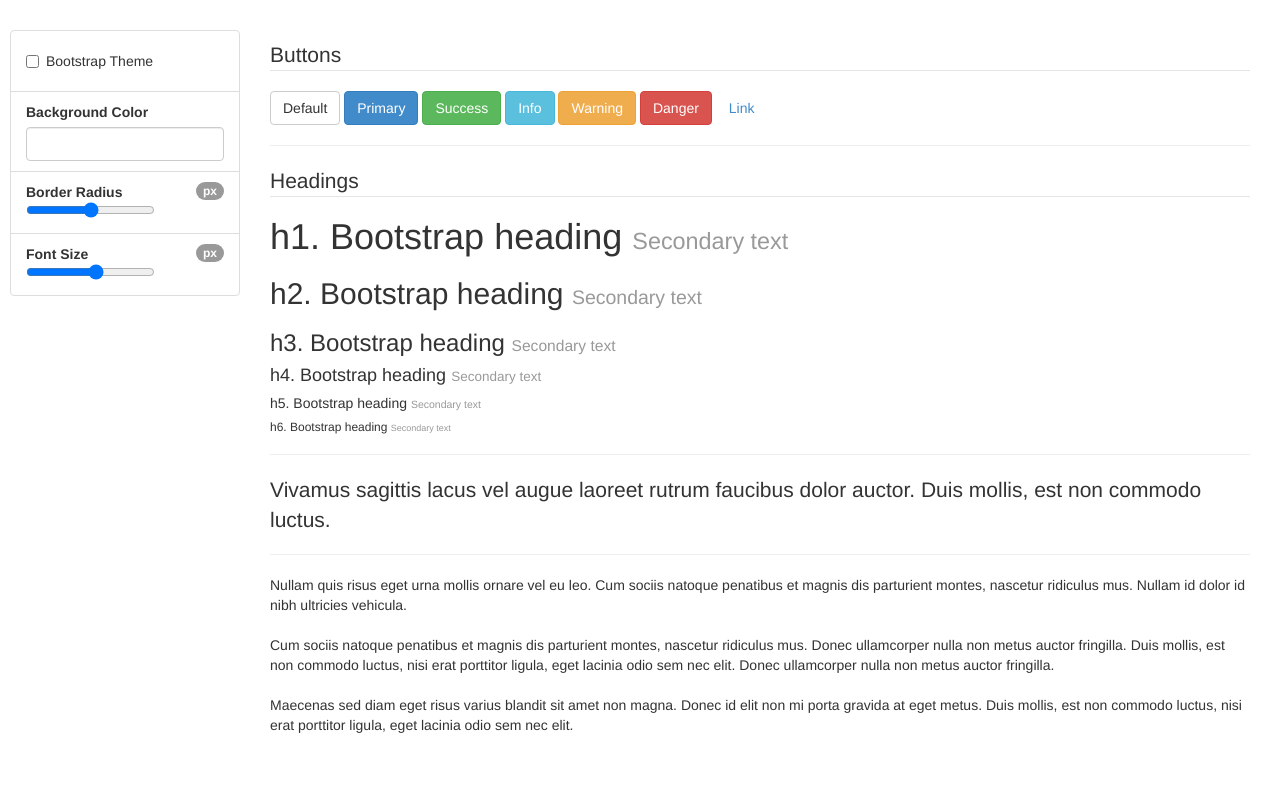
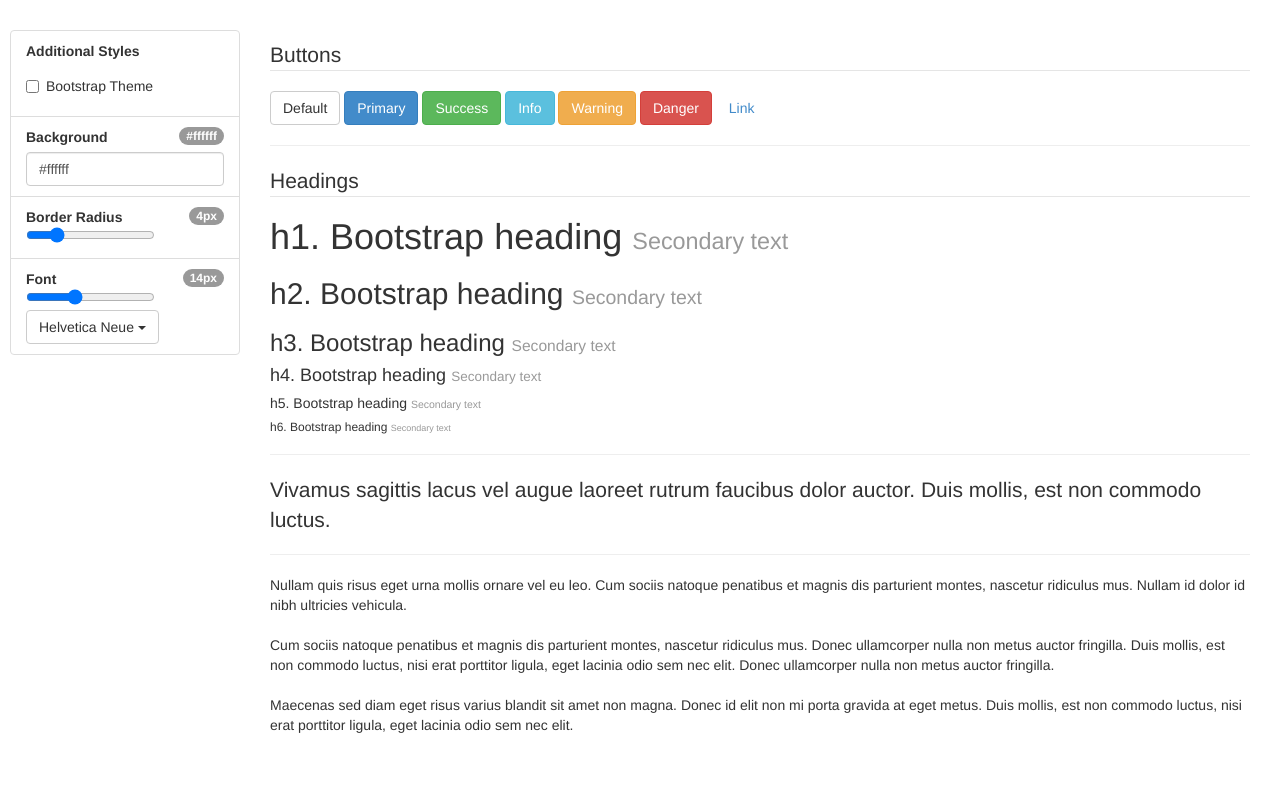
Before and after one commit to bootstyle/bootstyle, a PHP site: page / in a window 1280 px wide. Shown: the part 51-836 px from the top of the page. Run offline with PHP 8.4, Linux system fonts and the light colour scheme; style sheets or scripts are compiled from the project's sources; some libraries are stand-ins or nearby versions.

Commit message:
better font code/ui, delays applyStyle

```diff
--- a/index.html
+++ b/index.html
@@ -60,6 +60,7 @@
             <aside class="toolbar">
                 <ul class="list-group">
                     <li class="list-group-item">
+                        <label>Additional Styles</label>
                         <div class="checkbox">
                             <label>
                                 <input type="checkbox" ng-model="style.use_bootstrap_theme"> Bootstrap Theme
@@ -68,7 +69,7 @@
                     </li>
                     <li class="list-group-item">
                         <span class="badge">{{ style.body_bg }}</span>
-                        <label>Background Color</label>
+                        <label>Background</label>
                         <input class="form-control" colorpicker type="text" ng-model="style.body_bg"/>
                     </li>
                     <li class="list-group-item">
@@ -81,17 +82,29 @@
                     <li class="list-group-item fonts">
                         <span class="badge">{{ style.font_size_base }}px</span>
                         <label>
-                            Font Size
-                            <input type="range" ng-model="style.font_size_base" min="10" max="21" ng-change="parseInt(style.font_size_base)"/>
+                            Font
+                            <input type="range" min="10" max="21" ng-model="style.font_size_base"/>
                         </label>
 
-                        <div class="font_option"
-                             style="font-family: {{ fam }} !important"
-                             ng-repeat="fam in style.font_families"
-                             ng-click="style.font_family_base = fam"
-                             ng-class="{'active': style.font_family_base === fam}">
-                            <i class="glyphicon glyphicon-ok"></i>{{ fam }}
+                        <div class="btn-group">
+                            <button type="button" class="btn btn-default dropdown-toggle" data-toggle="dropdown">
+                                {{ style.font_family_base }} <span class="caret"></span>
+                            </button>
+                            <ul class="dropdown-menu" role="menu">
+                                <li role="presentation" class="dropdown-header">Hover for preview</li>
+                                <li role="presentation" class="divider"></li>
+                                <li class="font_option"
+                                    style="font-family: {{ fam }} !important"
+                                    ng-repeat="fam in style.font_families"
+                                    ng-click="style.font_family_base = fam"
+                                    ng-mouseenter="style.font_family_base_preview = fam"
+                                    ng-mouseleave="style.font_family_base_preview = null"
+                                    ng-class="{'active': style.font_family_base === fam}">
+                                    <a href=""><i class="glyphicon glyphicon-ok"></i>{{ fam }}</a>
+                                </li>
+                            </ul>
                         </div>
+
                     </li>
                 </ul>
             </aside>
--- a/js/main.js
+++ b/js/main.js
@@ -3,44 +3,44 @@
 bootstyle.controller('bootstyleController', ['$scope', '$timeout', function($scope, $timeout) {
 
     $scope.init = function() {
-        var font_library = [
-            { name: 'Source Sans Pro', api_name: 'Source+Sans+Pro::latin'},
-            { name: 'Droid Sans', api_name: 'Droid+Sans::latin'},
-            { name: 'Lato', api_name: 'Lato::latin'},
-            { name: 'PT Sans', api_name: 'PT+Sans::latin'},
-            { name: 'Ubuntu', api_name: 'Ubuntu::latin'},
-            { name: 'Droid Serif', api_name: 'Droid+Serif::latin'},
-            { name: 'Open Sans', api_name: 'Open+Sans::latin'},
-            { name: 'Roboto', api_name: 'Roboto::latin'},
-            { name: 'Roboto Condensed', api_name: 'Roboto+Condensed::latin'},
-            { name: 'Oswald', api_name: 'Oswald::latin'},
-            { name: 'Open Sans Condensed', api_name: 'Open+Sans+Condensed:300:latin'},
-            { name: 'Montserrat', api_name: 'Montserrat::latin'},
-            { name: 'Raleway', api_name: 'Raleway::latin'}
-        ];
+        var bootstrap_fonts = [
+                'Helvetica'
+            ],
+            google_fonts = [
+                'Source Sans Pro',
+                'Droid Sans',
+                'Lato',
+                'PT Sans',
+                'Ubuntu',
+                'Droid Serif',
+                'Open Sans',
+                'Roboto',
+                'Roboto Condensed',
+                'Oswald',
+                'Open Sans Condensed',
+                'Montserrat',
+                'Raleway'
+            ],
+            font_library = bootstrap_fonts.concat(google_fonts);
 
-        var font_names = [];
-        var font_api_names = [];
+        $scope.style = {
+            body_bg: '#ffffff',
+            border_radius_base: 4,
+            font_families: font_library,
+            font_family_base: 'Helvetica Neue',
+            font_family_base_preview: null,
+            font_size_base: 14,
+            use_bootstrap_theme: false,
+        };
 
-        for (var i = 0; i < font_library.length; i++) {
-            font_names.push(font_library[i].name);
-            font_api_names.push(font_library[i].api_name);
-        }
+        $scope.BOOTSTYLE_APPLY_POLL = 400;
 
         WebFont.load({
             google: {
-                families: font_api_names
+                families: font_library
             }
         });
 
-        $scope.style = {
-            use_bootstrap_theme: false,
-            border_radius_base: 4,
-            font_families: font_names,
-            font_size_base: 14,
-            body_bg: '#ffffff',
-            font_family_base: '"Helvetica Neue", Helvetica, Arial, sans-serif'
-        };
     };
 
     $scope.applyStyle = function() {
@@ -68,14 +68,16 @@
             }
             // END COPY
 
-            less.refresh(false, {
+            var updatedVars = {
                 '@body-bg': $scope.style.body_bg,
                 '@border-radius-base': $scope.style.border_radius_base + 'px',
                 '@border-radius-large': Math.floor($scope.style.border_radius_base * 1.5) + 'px',
                 '@border-radius-small': Math.floor($scope.style.border_radius_base * 0.5) + 'px',
                 '@font-size-base': $scope.style.font_size_base + 'px',
-                '@font-family-base': '"' + $scope.style.font_family_base + '"',
-            });
+                '@font-family-base': $scope.style.font_family_base_preview || $scope.style.font_family_base,
+            };
+
+            less.refresh(false, updatedVars);
 
         });
     };
@@ -84,6 +86,23 @@
      Watches
      */
     $scope.$watch('style', function(newValue, oldValue) {
-        $scope.applyStyle();
+
+        console.log('style changed, starting timer');
+        $scope.last_edit = Date.now();
+        $scope.applyStyleTimer();
+
     }, true);
+
+    $scope.applyStyleTimer = function() {
+
+        window.applyStyleTimer = window.applyStyleTimer || setInterval(function() {
+            if (Date.now() - $scope.last_edit >= $scope.BOOTSTYLE_APPLY_POLL) {
+                window.clearInterval(window.applyStyleTimer);
+                window.applyStyleTimer = null;
+                $scope.applyStyle();
+            }
+
+        }, 20);
+    }
+
 }]);
--- a/less/bootstyle.less
+++ b/less/bootstyle.less
@@ -40,19 +40,9 @@
         position: fixed;
         padding: @global_padding;
         width: @toolbar_width;
-        font-size: 14px;
-
-        .badge {
-            font-size: 12px;
-        }
 
         .fonts {
             .font_option {
-                cursor: pointer;
-                color: @text-muted;
-                &:hover {
-                    color: @text-color;
-                }
                 &.active {
                     i {
                         opacity: 1;
```
Also changed, not shown: 1 other file.
